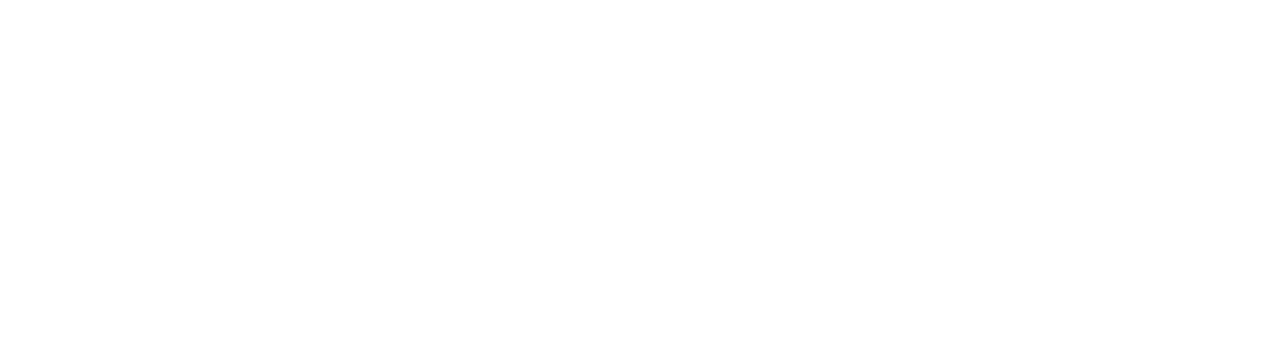
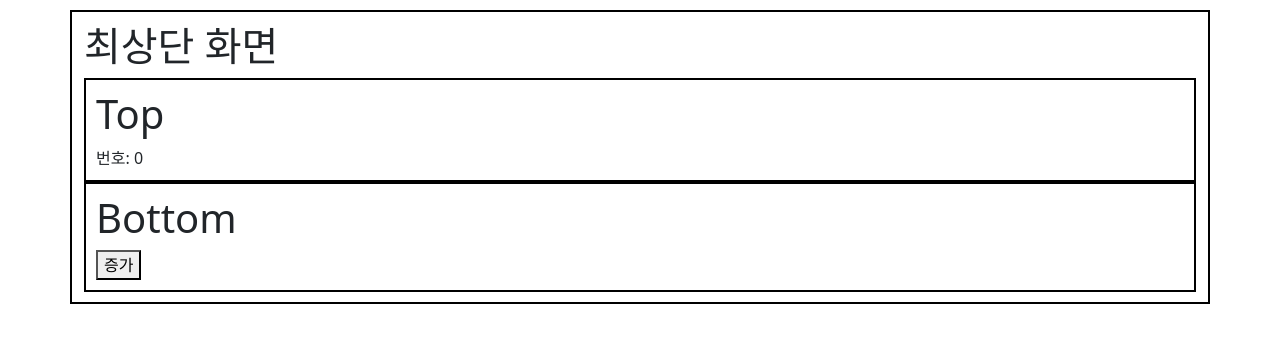
Before and after one commit to hido02/https---github.com-hido02-react-study2, a React (Create React App) app: page /redux in a window 1280 px wide. Before the commit this address had no page. Shown: the top 342 px of the page. Built offline with nearby package versions, Linux system fonts and the light colour scheme.

Commit message:
react-redux로 여러 페이지에서 상태 한번에 관리하기

```diff
--- a/src/App.js
+++ b/src/App.js
@@ -7,6 +7,7 @@
 import WritePage from './pages/WritePage';
 
 import './App.css';
+import ReduxView from './views/ReduxView';
 
 
 function App() {
@@ -18,6 +19,7 @@
     <Route path="each/:menu" element={<EachPage/>} />
     <Route path="/list" element={<ListPage />}/>
     <Route path="/list/write" element={<WritePage />}/>
+    <Route path="redux" element={<ReduxView />}/>
     {/*상태-writepage에서는 listpage에 접근할 수 있는 방법이 없다 */}
     </Routes>
   );
--- /dev/null
+++ b/src/components/redux/Bottom.js
@@ -0,0 +1,19 @@
+import { useDispatch } from 'react-redux';
+import { increase } from '../../store';
+import '../../css/redux.css';
+
+const Bottom = () => {
+    // const {addNumber} = props;
+
+    const dispatcher = useDispatch();
+
+    return (
+        <div className='sub_container'>
+            <h1>Bottom</h1>
+            {/* <button onClick={addNumber}>증가</button> */}
+            <button onClick={() => dispatcher(increase())}>증가</button>
+        </div>
+    );
+};
+
+export default Bottom;
--- /dev/null
+++ b/src/components/redux/Top.js
@@ -0,0 +1,19 @@
+
+import { useSelector } from 'react-redux';
+import '../../css/redux.css';
+
+const Top = () => {
+
+    // const {number} = props;
+    const number = useSelector((store)=>store.number); // strore의 number 상태를 꺼내온다
+    const number2 = useSelector((store)=>store.hello); // strore의 number 상태를 꺼내온다
+
+    return (
+        <div className='sub_container'>
+            <h1>Top</h1>
+            번호: {number}
+        </div>
+    );
+};
+
+export default Top;
--- /dev/null
+++ b/src/css/redux.css
@@ -0,0 +1,13 @@
+.container {
+    height: 700;
+    border: 2px solid black;
+}
+
+.sub_container {
+    height: 250;
+    border: 2px solid black;
+}
+
+div {
+    padding: 10px;
+}
--- a/src/index.js
+++ b/src/index.js
@@ -4,12 +4,19 @@
 import App from './App';
 import reportWebVitals from './reportWebVitals';
 import { BrowserRouter } from 'react-router-dom';
+import reducer from './store';
+import { legacy_createStore as createStore } from 'redux';
+import { Provider } from 'react-redux';
+
+const store = createStore(reducer); // store를 App 모든 곳에서 사용할 수 있어야
 
 const root = ReactDOM.createRoot(document.getElementById('root'));
 root.render(
   <React.StrictMode>
     <BrowserRouter>
+    <Provider store={store}>
     <App />
+    </Provider>
     </BrowserRouter>
   </React.StrictMode>
 );
--- /dev/null
+++ b/src/store.js
@@ -0,0 +1,43 @@
+// 액션
+// export를 주면 외부에서 쓸 수 있다
+export const increase = () => (
+    {type:"INCREMENT"}
+);
+
+export const decrease = () => (
+    {type:"DECREMENT"}
+);
+
+
+// 상태
+const initstate = {
+    number: 0,
+
+    // state에 객체나 배열로도 넣을 수 있음
+    users: [
+        {id: 0, }
+    ],
+    user: {
+
+    },
+};
+
+const initstate2 = {
+    hello: 0,
+}
+
+
+// reducer는 액션의 결과를 걸러냄
+const reducer = (state = initstate, action) => {
+    switch(action.type) {
+        case "INCREMENT":
+            return {number : state.number + 1};
+            // return되면 그걸 호출한 쪽에서 받는게 아니라 return되는 순간 ui가 변경됨 (state가 자동으로 변경되기 때문)
+            case "DECREMENT":
+            return {number : state.number - 1};
+            default:
+                return state;
+    }
+}
+
+export default reducer;
--- /dev/null
+++ b/src/views/ReduxView.js
@@ -0,0 +1,25 @@
+import { useState } from 'react';
+import '../css/redux.css';
+import Top from '../components/redux/Top';
+import Bottom from '../components/redux/Bottom';
+
+const ReduxView = () => {
+
+    // const [number, setNumber] = useState(1);
+
+    // const addNumber = () => {
+    //     setNumber(number+1);
+    // }
+
+    return (
+        <div className='container'>
+            <h1>최상단 화면</h1>
+            {/* <Top number={number}/>
+            <Bottom addNumber={addNumber} /> */}
+            <Top />
+            <Bottom />
+        </div>
+    );
+};
+
+export default ReduxView;
```
